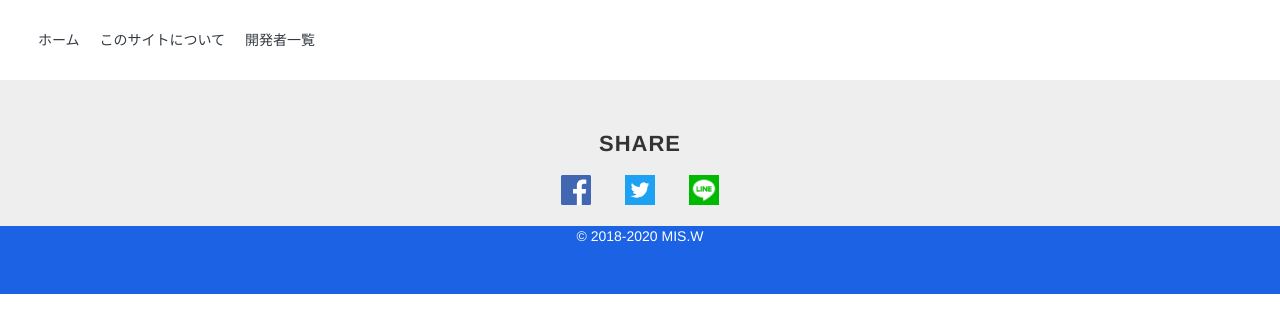
After one commit to MISW/Museum, a Django app: template backapp/templates/base.html in a window 1280 px wide. The commit adds this page. Shown: the top 333 px of the page. Run offline with Django 3.2, Linux system fonts and the light colour scheme; the template is opened without the code that fills it, so the values that code supplies are empty; some libraries are stand-ins or nearby versions.

Commit message:
Create base.html, Change index.html

```diff
--- /dev/null
+++ b/backapp/templates/base.html
@@ -0,0 +1,92 @@
+{% load static %}
+
+<!DOCTYPE html>
+<html lang="ja">
+
+<head>
+  <meta charset="utf-8">
+  <meta http-equiv="X-UA-Compatible" content="IE=edge">
+  <meta name="viewport" content="width=device-width, initial-scale=1">
+
+  <title>{% block title %}{% endblock title %}</title>
+
+  <!-- BootstrapのCSS読み込み -->
+  <link href="{% static 'css/bootstrap.min.css' %}" rel="stylesheet">
+  <link href="{% static 'css/style.css' %}" rel="stylesheet">
+
+  <!-- jQuery読み込み -->
+  <script src="https://ajax.googleapis.com/ajax/libs/jquery/1.11.3/jquery.min.js"></script>
+
+  <!-- BootstrapのJS読み込み -->
+  <script src="{% static 'js/bootstrap.min.js' %}"></script>
+
+  {% block head %}{% endblock head %}
+</head>
+
+<body>
+  <header>
+    <div class="header">
+      <nav>
+        <a class="p-2 text-dark" href="{% url 'backapp:index' %}">ホーム</a>
+        <a class="p-2 text-dark" href="{% url 'backapp:index' %}">このサイトについて</a>
+        <a class="p-2 text-dark" href="{# {% url 'backapp:developers' %} #}">開発者一覧</a>
+      </nav>
+    </div>
+  </header>
+
+  {% block main %}{% endblock main %}
+
+  <footer id="footer" role="contentinfo"
+    class="site-footer main-footer footer-bottom-vertical site-footer-inverted main-footer-inverted">
+    <div class="foot-container">
+      <div class="footer-widgets">
+        <div class="footer--widgets widget-area widgets--columned-layout widgets--columns-3" role="complementary">
+          <div id="custom_html-2" class="widget_text widget widget_custom_html">
+            <div class="textwidget custom-html-widget">
+              <style>
+                .snsbutton {
+                  margin: 10px 15px -20px;
+                }
+
+                footer a::after {
+                  height: 0px !important;
+                }
+
+                div#share_field {
+                  width: 100%;
+                }
+              </style>
+              <div id="share_field">
+                <p style="text-align: center; color: #333; font-weight: bold; font-size: 22px; letter-spacing: 1px;">
+                  SHARE</p> <a href="https://www.facebook.com/sharer/sharer.php?u=https://misw.jp" target="_blank"
+                  rel="noopener noreferrer"> <img class="snsbutton" src="../static/icons/f-ogo_RGB_HEX-100.png"
+                    width="30" height="auto"> </a> <a
+                  href="http://twitter.com/share?url=https://misw.jp&amp;text=デジタル創作サークル「MIS.W」&amp;related=misw_info"
+                  target="_blank" rel="noopener noreferrer"> <img class="snsbutton"
+                    src="../static/icons/Twitter_Social_Icon_Square_Color.png" width="30" height="auto"> </a> <a
+                  href="https://social-plugins.line.me/lineit/share?url=https://misw.jp" target="_blank"
+                  rel="noopener noreferrer"> <img class="snsbutton" src="../static/icons/LINE_SOCIAL_Square_typeA.png"
+                    width="30" height="auto"> </a>
+              </div>
+            </div>
+          </div>
+        </div>
+      </div>
+      <hr>
+    </div>
+    <div class="footer-bottom">
+      <div class="container">
+        <div class="footer-bottom-content">
+
+          <div>
+            <div>
+              <font color="#ffffff">© 2018-2020 MIS.W</font>
+            </div>
+          </div>
+        </div>
+      </div>
+    </div>
+  </footer>
+</body>
+
+</html>
```
Also changed, not shown: backapp/templates/index.html (+25 -84 lines).
